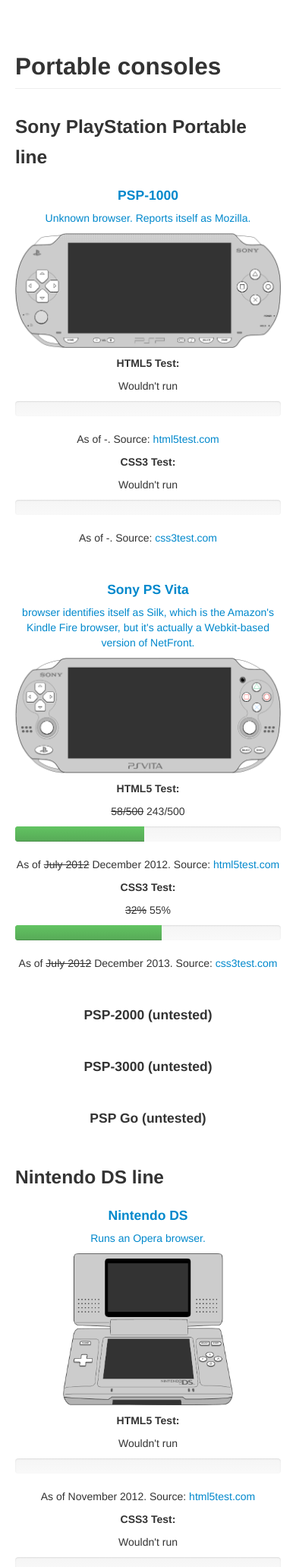
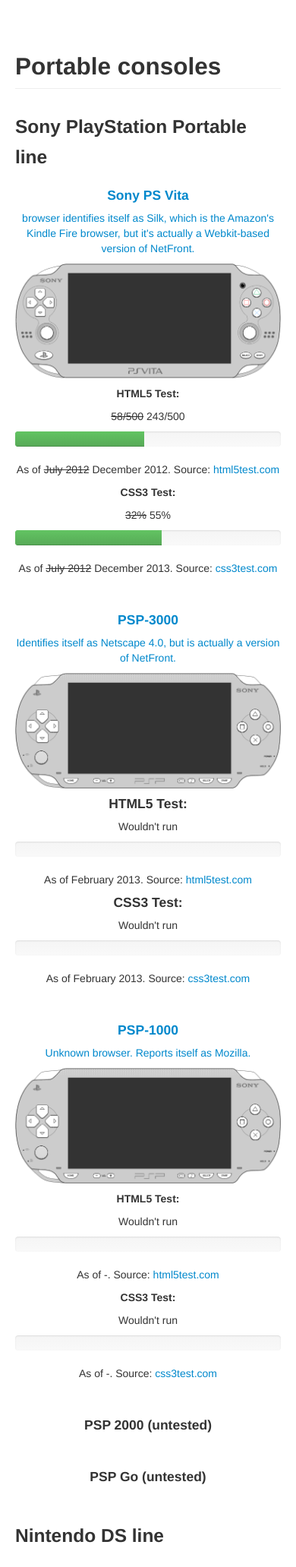
Before and after one commit to maban/console-browsers, a PHP site: page /summary.php in a window 390 px wide. Shown: the part 2621-4684 px from the top of the page at 76% size. Run offline with PHP 8.4, Linux system fonts and the light colour scheme.

Commit message:
Add Responsive Day Out presentation to resources. Update summary.

```diff
--- a/resources.php
+++ b/resources.php
@@ -22,7 +22,9 @@
 
 			<h2>Presentations</h2>
 			<ul>
-				<li><a class="description" href="https://speakerdeck.com/anna/exploring-the-game-console-browser-landscape"><strong>Exploring the game console browser landscape</strong></a>
+				<li><a class="description" href="https://speakerdeck.com/anna/playing-with-game-console-browsers"><strong>Playing with Game Console Browsers</strong></a>, Responsive Day Out 2013
+				</li>
+				<li><a class="description" href="https://speakerdeck.com/anna/exploring-the-game-console-browser-landscape"><strong>Exploring the game console browser landscape</strong></a>, Full Frontal 2012
 				</li>
 			</ul>
 
--- a/summary.php
+++ b/summary.php
@@ -136,6 +136,58 @@
 
 			<li class="row-fluid">
 				<div class="span3">
+					<a href="device/psvita.php">
+						<h4 class="title">Sony PS Vita</h4>
+						<p>browser identifies itself as Silk, which is the Amazon's Kindle Fire browser, but it's actually a Webkit-based version of NetFront.</p>
+						<img src="image/psvita-controller.png" alt="Picture of the PS Vita" />
+					</a>
+				</div>
+				<div class="span3">
+					<h5>HTML5 Test:</h5>
+					<p><s>58/500</s> 243/500</p>
+					<div class="progress progress-success">
+				  		<div class="bar" style="width: 48.6%"></div>
+					</div>
+					<p>As of <s>July 2012</s> December 2012. Source: <a href="http://html5test.com">html5test.com</a></p>
+				</div>
+				<div class="span3">
+					<h5>CSS3 Test:</h5>
+					<p><s>32%</s> 55%</p>
+					<div class="progress progress-success">
+					  <div class="bar" style="width: 55%"></div>
+					</div>
+					<p>As of <s>July 2012</s> December 2013. Source: <a href="http://css3test.com">css3test.com</a></p>
+				</div>
+			</li>
+
+			<li class="row-fluid">
+				<div class="span3">
+					<a href="device/psp-3000.php">
+						<h4 class="title">PSP-3000</h4>
+						<p>Identifies itself as Netscape 4.0, but is actually a version of NetFront.</p>
+						<img src="image/psp-3000-controller.png" alt="Picture of the PSP-3000" />
+					</a>
+				</div>
+				<div class="span3">
+					<h4>HTML5 Test:</h4>
+					<p>Wouldn't run</p>
+					<div class="progress progress-success">
+					  <div class="bar"></div>
+					</div>
+					<p>As of February 2013. Source: <a href="http://html5test.com">html5test.com</a></p>
+				</div>
+				<div class="span3">
+					<h4>CSS3 Test:</h4>
+					<p>Wouldn't run</p>
+					<div class="progress progress-success">
+					  <div class="bar"></div>
+					</div>
+					<p>As of February 2013. Source: <a href="http://css3test.com">css3test.com</a></p>
+				</div>
+			</li>
+
+			<li class="row-fluid">
+				<div class="span3">
 					<a href="device/psp-1000.php">
 						<h4 class="title">PSP-1000</h4>
 						<p>Unknown browser. Reports itself as Mozilla.</p>
@@ -162,39 +214,7 @@
 
 			<li class="row-fluid">
 				<div class="span3">
-					<a href="device/psvita.php">
-						<h4 class="title">Sony PS Vita</h4>
-						<p>browser identifies itself as Silk, which is the Amazon's Kindle Fire browser, but it's actually a Webkit-based version of NetFront.</p>
-						<img src="image/psvita-controller.png" alt="Picture of the PS Vita" />
-					</a>
-				</div>
-				<div class="span3">
-					<h5>HTML5 Test:</h5>
-					<p><s>58/500</s> 243/500</p>
-					<div class="progress progress-success">
-				  		<div class="bar" style="width: 48.6%"></div>
-					</div>
-					<p>As of <s>July 2012</s> December 2012. Source: <a href="http://html5test.com">html5test.com</a></p>
-				</div>
-				<div class="span3">
-					<h5>CSS3 Test:</h5>
-					<p><s>32%</s> 55%</p>
-					<div class="progress progress-success">
-					  <div class="bar" style="width: 55%"></div>
-					</div>
-					<p>As of <s>July 2012</s> December 2013. Source: <a href="http://css3test.com">css3test.com</a></p>
-				</div>
-			</li>
-
-			<li class="row-fluid">
-				<div class="span3">
-					<h4 class="">PSP-2000 (untested)</h4>
-				</div>
-			</li>
-
-			<li class="row-fluid">
-				<div class="span3">
-					<h4 class="">PSP-3000 (untested)</h4>
+					<h4 class="">PSP 2000 (untested)</h4>
 				</div>
 			</li>
 
```
